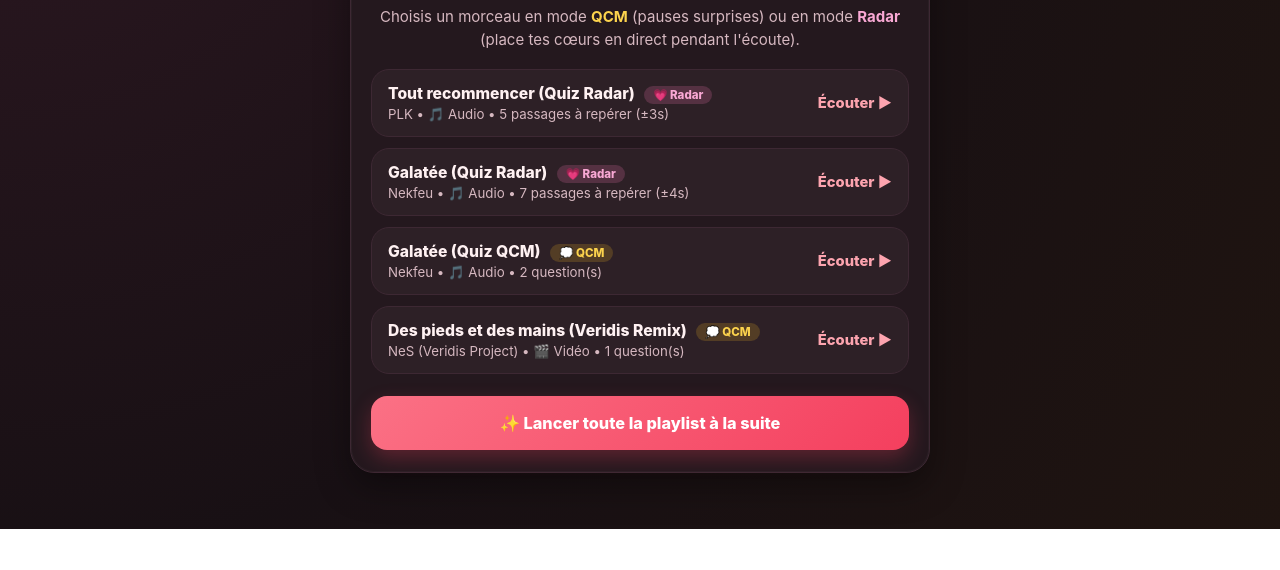
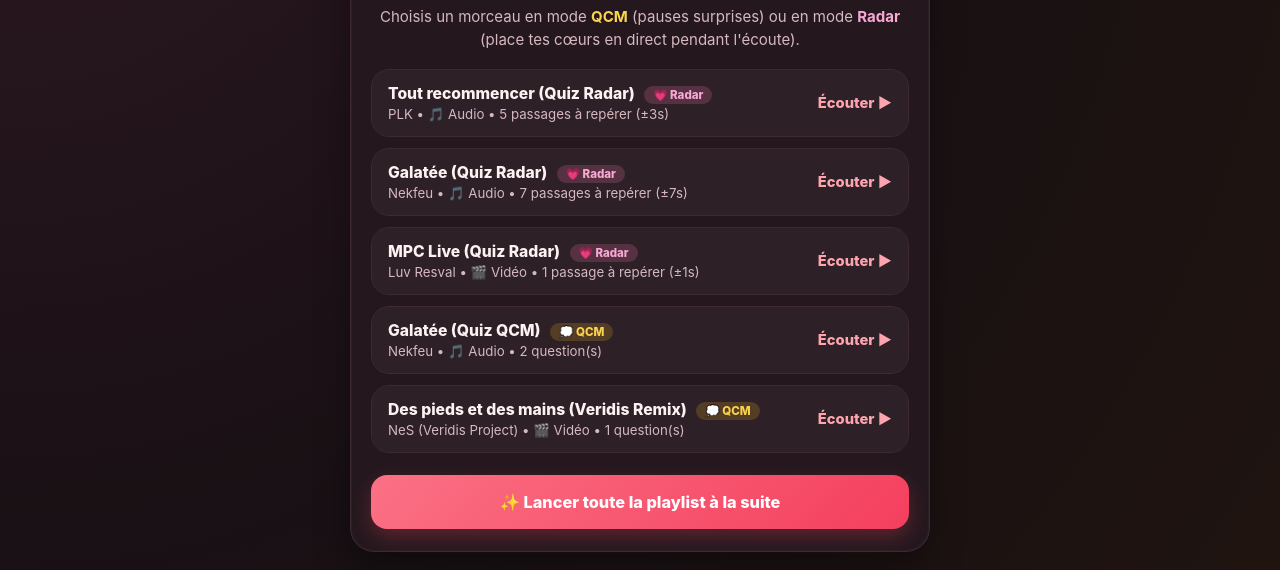
Before and after one commit to vinnce69/Paroles-musiques, a plain HTML site: page index.html in a window 1280 px wide. Shown: the part 271-841 px from the top of the page. Before the commit the page ends 800 px from the top, so only its background shows below. Drawn offline with Linux system fonts and the light colour scheme.

Commit message:
Update toleranceSecondes and add new quiz section

```diff
--- a/index.html
+++ b/index.html
@@ -1062,7 +1062,7 @@
                 debutSecondes: 0,
                 finMorceauSecondes: 0,
                 questionRadar: "Place un repère dès que tu entends un passage qui te fait penser à nous ✨",
-                toleranceSecondes: 4,
+                toleranceSecondes: 7,
                 passagesCibles: [
                     {
                         debut: 19, // <-- Remplace par le bon timecode de début (en secondes)
@@ -1101,7 +1101,27 @@
                     }
                 ]
             },
-
+            // --- QUIZ 3 bis : Luv resval MPC - NEKFEU (MODE RADAR - À PERSONNALISER) ---
+            {
+                actif: true,
+                titre: "MPC Live (Quiz Radar)",
+                artiste: "Luv Resval",
+                modeJeu: "radar",
+                typeMedia: "mp4",
+                fichierMedia: "media/Luv Resval - MPC (Live).mp4", // <-- Vérifie le nom exact de ton fichier MP3 !
+                couleurPochette: "#fb7185",
+                debutSecondes: 0,
+                finMorceauSecondes: 123.5,
+                questionRadar: "Place un repère dès que tu entends un passage qui te fait penser à nous ✨",
+                toleranceSecondes: 1,
+                passagesCibles: [
+                    {
+                        debut: 91, // <-- Remplace par le bon timecode de début (en secondes)
+                        fin: 94,   // <-- Remplace par le bon timecode de fin (en secondes)
+                        paroles: "« Moi je voulais voir les sseuf à Clara »"
+                    }
+                ]
+            },
             // --- QUIZ 4 : GALATÉE - NEKFEU (MODE QCM - À PERSONNALISER) ---
             {
                 actif: true,
```
